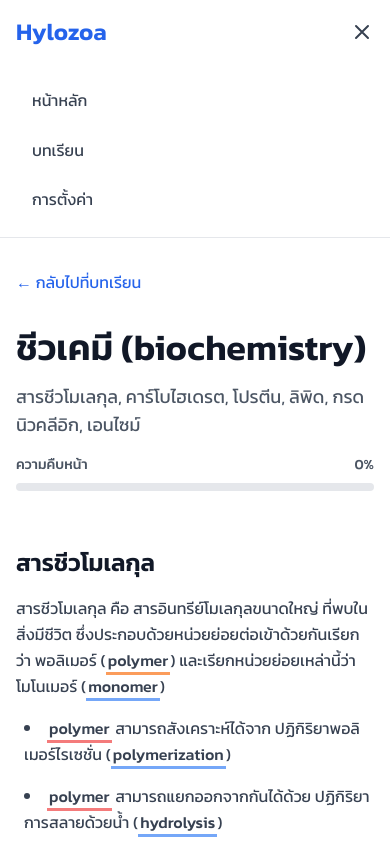
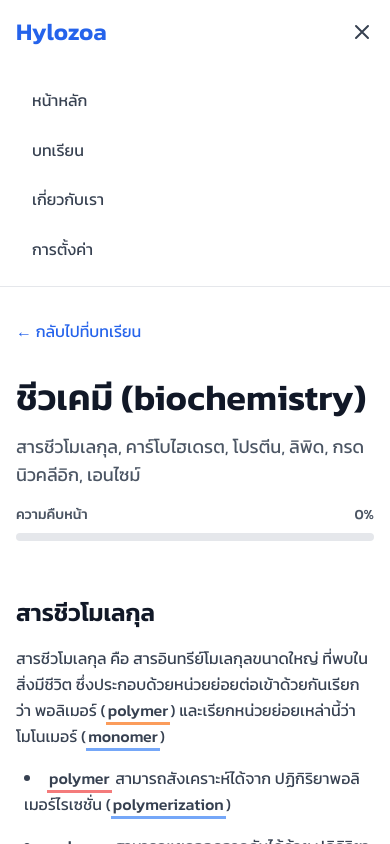
Before and after one commit to Thimphu123/hylozoa, a Next.js app: page /chapters/chapter-1-biochemistry in a window 390 px wide. Both pictures are taken after a click on the button "Toggle menu". Shown: the top 844 px of the page. Built offline with nearby package versions, Linux system fonts and the light colour scheme.

Commit message:
fix table alignment

```diff
--- a/app/components/Content/ContentRenderer.tsx
+++ b/app/components/Content/ContentRenderer.tsx
@@ -280,7 +280,7 @@ export default function ContentRenderer({ content, media = [] }: ContentRenderer
   const blocks = content.split(/\n\n+/);
 
   return (
-    <div className="max-w-none mb-6 text-gray-700 dark:text-gray-300 leading-relaxed text-base">
+    <div className="w-full mb-6 text-gray-700 dark:text-gray-300 leading-relaxed text-base" style={{ maxWidth: '100%' }}>
       {blocks.map((block, bIndex) => {
         const trimmedBlock = block.trim();
 
@@ -289,14 +289,14 @@ export default function ContentRenderer({ content, media = [] }: ContentRenderer
         if (tableData) {
           const [headerRow, ...bodyRows] = tableData;
           return (
-            <div key={bIndex} className="my-6 w-full overflow-x-auto -mx-4 px-4">
-              <table className="w-full max-w-full border-collapse border border-gray-300 dark:border-gray-800 bg-white dark:bg-gray-950 rounded-lg shadow-sm table-auto">
+            <div key={bIndex} className="my-6 w-full overflow-x-auto">
+              <table className="w-full border-collapse border border-gray-300 dark:border-gray-800 bg-white dark:bg-gray-950 rounded-lg shadow-sm">
                 <thead>
                   <tr className="bg-blue-100 dark:bg-blue-600/50">
                     {headerRow.map((cell, cellIndex) => (
                       <th
                         key={cellIndex}
-                          className="border border-gray-300 dark:border-gray-600 px-4 py-3 text-center font-semibold text-gray-600 dark:text-gray-300"
+                        className="border border-gray-300 dark:border-gray-600 py-3 text-center font-semibold text-gray-600 dark:text-gray-300"
                       >
                         {renderTableHeaderCell(cell)}
                       </th>
@@ -312,7 +312,7 @@ export default function ContentRenderer({ content, media = [] }: ContentRenderer
                       {row.map((cell, cellIndex) => (
                         <td
                           key={cellIndex}
-                            className="border border-gray-300 dark:border-gray-600 py-3 px-4 text-gray-700 dark:text-gray-300"
+                          className="border border-gray-300 mx-4 px-4 dark:border-gray-600 py-3 text-gray-700 dark:text-gray-300"
                         >
                           {renderTableCell(cell)}
                         </td>
--- a/app/components/Navigation/NavigationClient.tsx
+++ b/app/components/Navigation/NavigationClient.tsx
@@ -122,6 +122,13 @@ export default function NavigationClient({ chapters }: NavigationClientProps) {
             >
               บทเรียน
             </Link>
+            <Link
+              href="/about"
+              className="block px-4 py-2 text-gray-700 dark:text-gray-300 hover:bg-gray-100 dark:hover:bg-gray-800 rounded"
+              onClick={() => setIsOpen(false)}
+            >
+              เกี่ยวกับเรา
+            </Link>
             <button
               onClick={() => {
                 setIsSettingsOpen(true);
```
Lines whose indentation alone changed are shown as unchanged.
